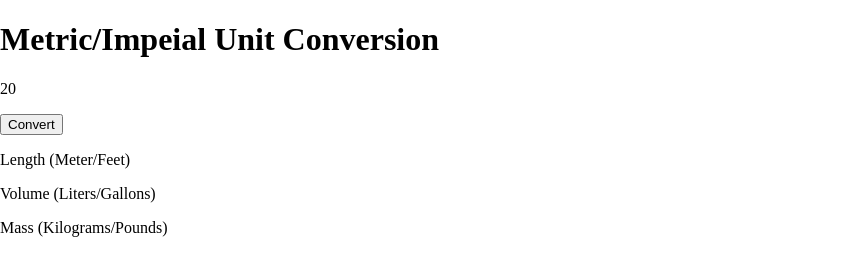
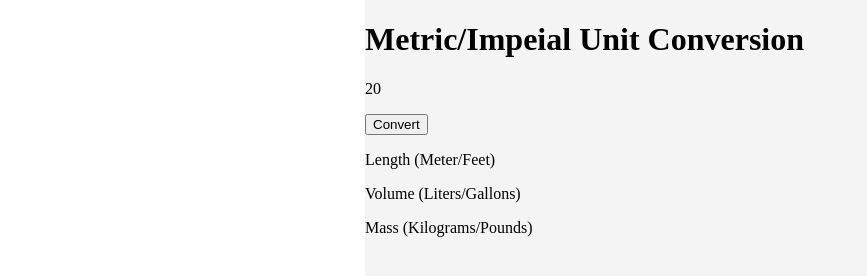
Before and after one commit to Odima-dev/Unit-Converter, a plain HTML site: page index.html in a window 1280 px wide. Shown: the whole page, without its empty margins (0-867 px from the left). Drawn offline with Linux system fonts and the light colour scheme.

Commit message:
styling page

```diff
--- a/index.css
+++ b/index.css
@@ -1,4 +1,13 @@
 body {
     margin: 0;
+    box-sizing: border-box;
+    display: flex;
+    justify-content: center;
+    align-items: center;
+}
 
+#container {
+    width: 550px;
+    height: 729px;
+    background-color: #F4F4F4;
 }
```
